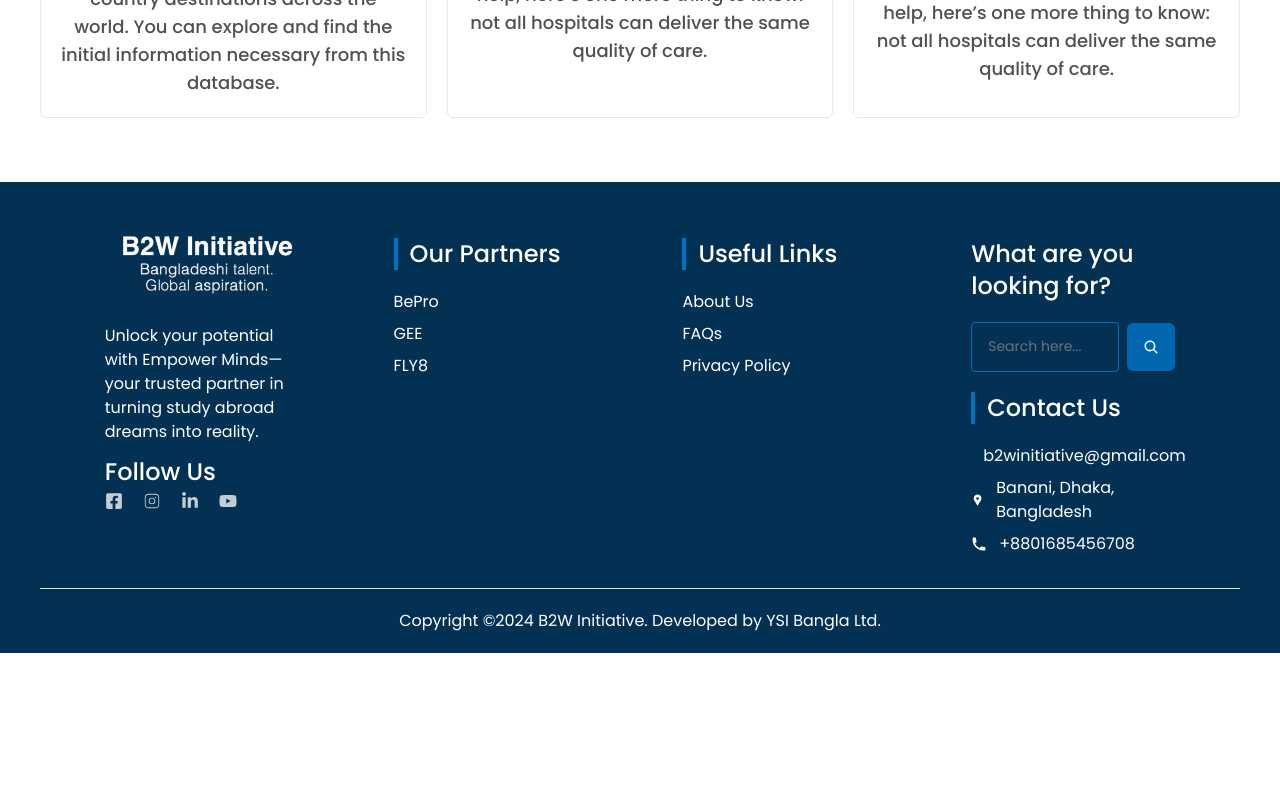
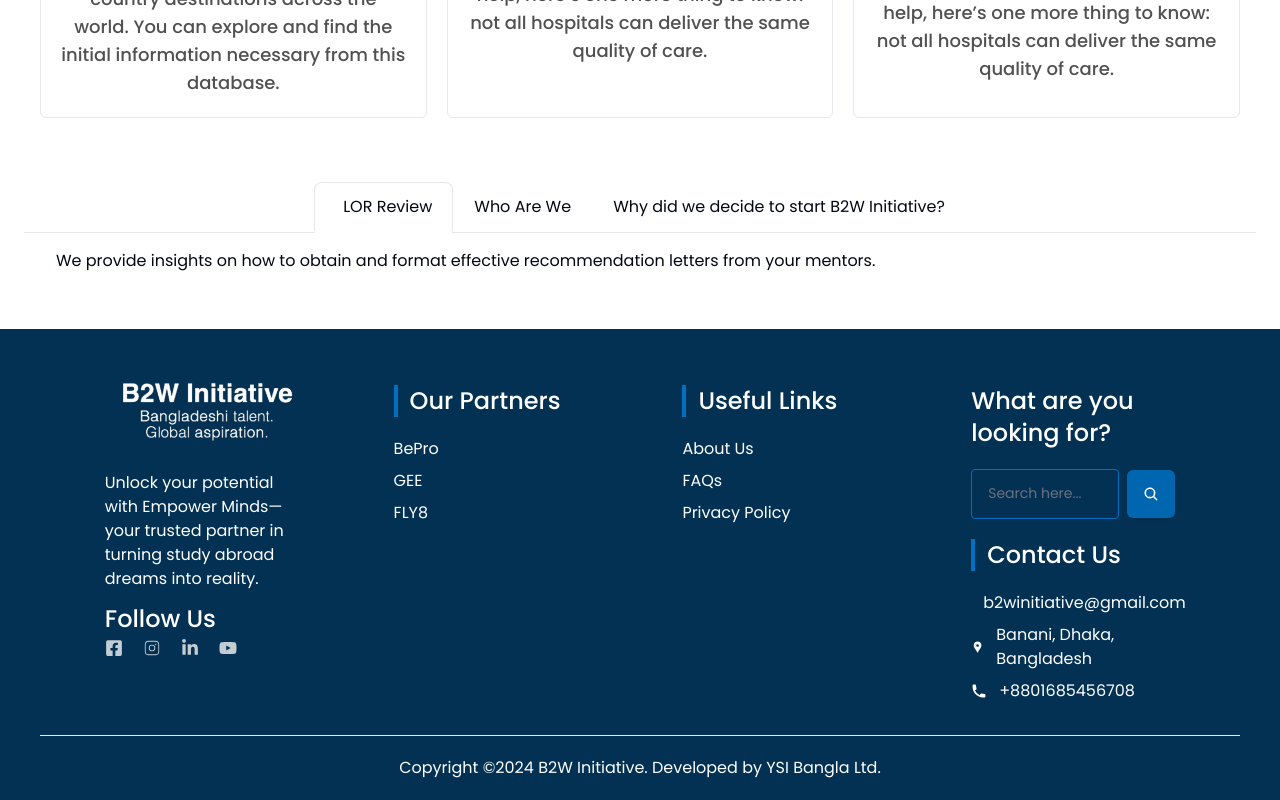
Before and after one commit to wpseemol/b2wi-development, a Next.js app: page /how-do-we-help in a window 1280 px wide. Shown: the part 774-1574 px from the top of the page. Before the commit the page ends 1427 px from the top, so only its background shows below. Built offline with nearby package versions, Linux system fonts and the light colour scheme.

Commit message:
help page category section tab section inseart

```diff
--- a/app/how-do-we-help/_components/help-category.tsx
+++ b/app/how-do-we-help/_components/help-category.tsx
@@ -12,10 +12,10 @@ export default function HelpCategory() {
                     <div
                         key={category.id}
                         className="flex flex-col gap-y-5 justify-center items-center p-5 border rounded-md hover:shadow-[0_3px_10px_rgb(0,0,0,0.2)] duration-200">
-                        <h3 className="text-3xl font-semibold text-center text-neutral-900/85">
+                        <h3 className="text-3xl font-semibold text-center text-neutral-900/85 dark:text-neutral-100/85">
                             {category.title}
                         </h3>
-                        <p className="text-center text-lg font-medium text-neutral-800/80">
+                        <p className="text-center text-lg font-medium text-neutral-800/80 dark:text-neutral-100/85">
                             {category.description}
                         </p>
                     </div>
--- /dev/null
+++ b/app/how-do-we-help/_components/help-section-tabview.tsx
@@ -0,0 +1,90 @@
+'use client';
+
+import { Fragment, useEffect, useState } from 'react';
+
+const getDescription = (
+    id: string,
+    ourStoryContent: OurStoryContent[]
+): string | null => {
+    const story = ourStoryContent.find((story) => story.id === id);
+    return story ? story.description : null;
+};
+
+export default function HelpSectionTabView() {
+    const [selectedStory, setSelectedStory] = useState<string>('LOR-review');
+    const [selectedDescription, setSelectedDescription] = useState<
+        string | null
+    >(getDescription('LOR-review', helpTabContent));
+
+    useEffect(() => {
+        setSelectedDescription(getDescription(selectedStory, helpTabContent));
+    }, [selectedStory]);
+
+    return (
+        <section className="container mx-auto my-10">
+            {/* <h2 className="text-neutral-900/85 dark:text-white sm:text-[52px] text-3xl font-bold leading-snug text-center mb-4">
+                Our<span className="text-primaryColor"> Story</span>.
+            </h2> */}
+
+            <div className="flex items-center -mx-4 sm:justify-center flex-nowrap dark:text-gray-800 border-b relative z-0 dark:bg-transparent">
+                {helpTabContent.map((story) => (
+                    <Fragment key={story.id}>
+                        <button
+                            rel="noopener noreferrer"
+                            onClick={() => setSelectedStory(story.id)}
+                            className={`${
+                                selectedStory === story.id
+                                    ? 'border border-b-0 rounded-t-lg'
+                                    : 'border border-transparent'
+                            } flex items-center flex-shrink-0 px-5 py-3 space-x-2 dark:text-gray-400 relative`}>
+                            {selectedStory === story.id && (
+                                <span className="absolute w-full bg-white dark:bg-[#030712] h-2 -bottom-1 left-0 z-10"></span>
+                            )}
+                            <span>{story.title}</span>
+                        </button>
+                    </Fragment>
+                ))}
+            </div>
+
+            {selectedDescription && (
+                <section className="p-4 space-y-5">
+                    <div
+                        dangerouslySetInnerHTML={{
+                            __html: selectedDescription,
+                        }}
+                        className="space-y-5"
+                    />
+                </section>
+            )}
+        </section>
+    );
+}
+
+const helpTabContent: HelpTabContent[] = [
+    {
+        id: 'LOR-review',
+        title: 'LOR Review',
+        description:
+            '<p>We provide insights on how to obtain and format effective recommendation letters from your mentors.</p>',
+    },
+    {
+        id: 'who-are-we',
+        title: 'Who Are We',
+        description:
+            '<p>We’re a team of seasoned education professionals and alumni of top-tier foreign universities from Canada, UK, Australia, and Europe who have navigated the paths of global academic and professional stages themselves.</p>',
+    },
+    {
+        id: 'why-did-we-decide-to-start-B2W-Initiative?',
+        title: 'Why did we decide to start B2W Initiative?',
+        description:
+            '<p>Numerous studies have surmised that graduate unemployment in Bangladesh is one of the highest in the world. In a country where there is the gift of “Demographic Dividend”, Bangladesh is failing miserably to take benefit of the Demographic Dividend with reported graduate unemployment rates as high as 38.6%.</p><p>According to the Bangladesh Bureau of Statistics (BBS), nearly 800,000 graduates were unemployed by the end of 2022, reflecting an unemployment rate of 12% among tertiary-educated individuals, which is the highest across all education levels.</p><p>Although there are many factors contributing to this high level of graduate unemployment rates, one of the primary reasons is the economy’s limited capacity to create good jobs. Each year, Bangladesh produces a substantial number of graduates, with estimates indicating that around 2 million new graduates enter the job market annually. This influx significantly outpaces job creation efforts, contributing to high levels of unemployment among the educated youth.</p><p>This is one of the backdrops of launching B2W Initiative whereby we want to create global opportunities for our graduates and through that, we not only create positive change in individual lives but also in how Bangladesh is represented globally.</p>',
+    },
+];
+
+interface HelpTabContent {
+    id: string;
+    title: string;
+    description: string;
+    imageUrl?: string;
+    backgroundImage?: string;
+}
--- a/app/how-do-we-help/page.tsx
+++ b/app/how-do-we-help/page.tsx
@@ -1,6 +1,7 @@
 import BreadcrumbFirstLink from '@/components/breadcrumb-first-link';
 import HelpCategory from './_components/help-category';
 import HelpSearchSection from './_components/help-search-section';
+import HelpSectionTabView from './_components/help-section-tabview';
 
 export default function HowDoWeHelpPage() {
     return (
@@ -15,6 +16,7 @@ export default function HowDoWeHelpPage() {
                 </div>
             </section>
             <HelpCategory />
+            <HelpSectionTabView />
         </main>
     );
 }
```
